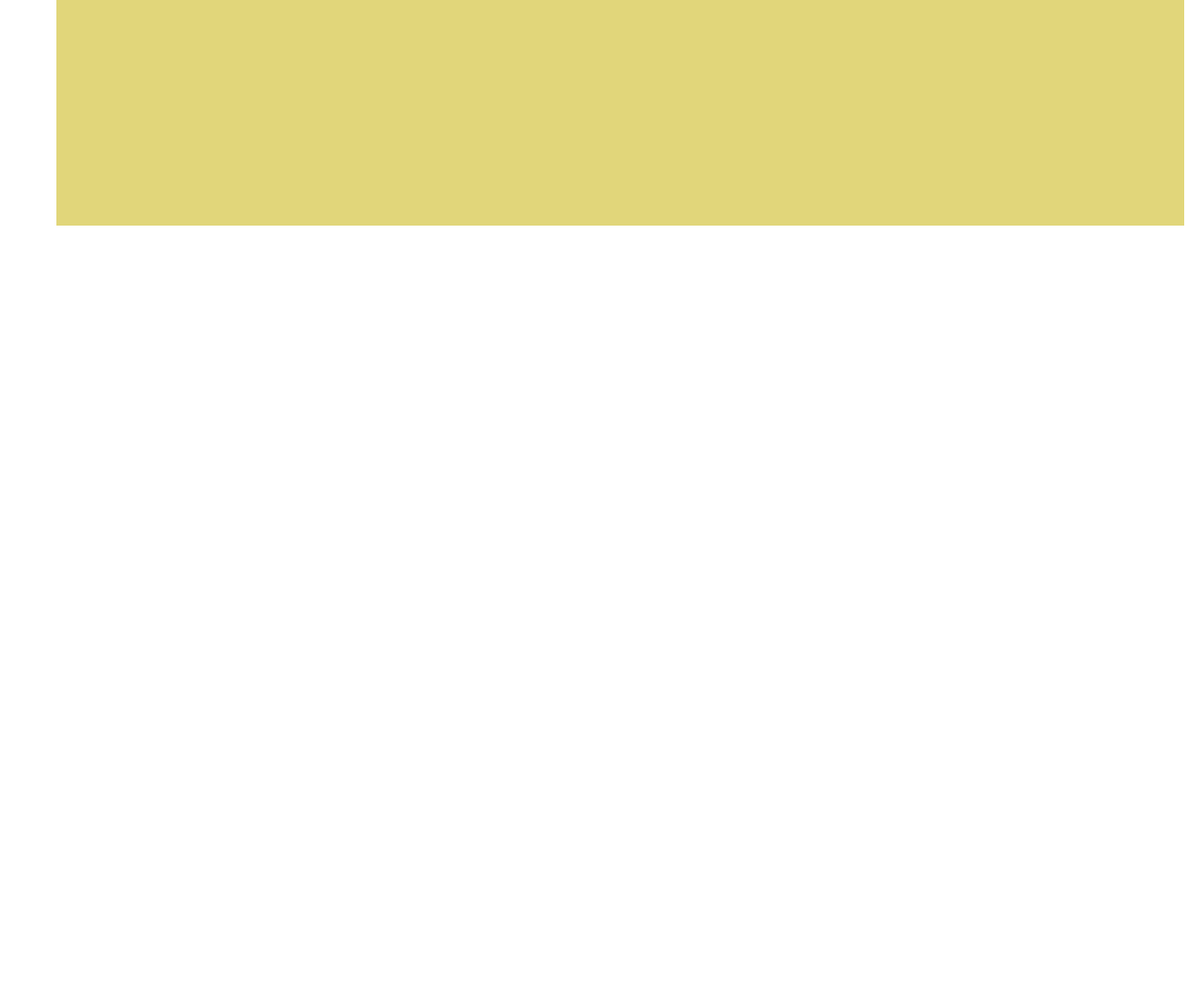
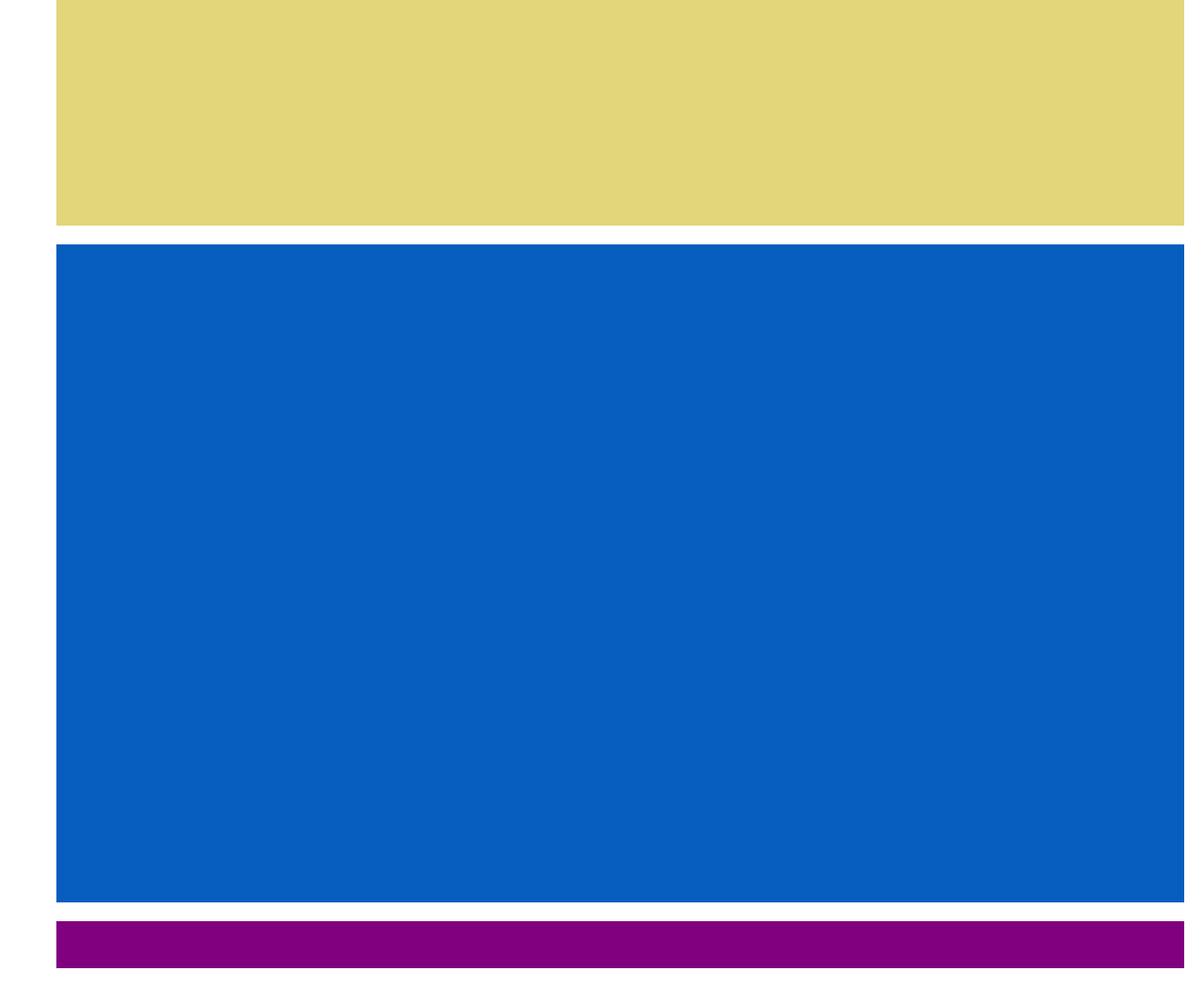
Before and after one commit to CapRex46/htmlcss-struttura-wp, a plain HTML site: page index.html in a window 1280 px wide. Shown: the part 500-1550 px from the top of the page at 94% size. Before the commit the page ends 800 px from the top, so only its background shows below. Drawn offline with Linux system fonts and the light colour scheme.

Commit message:
aggiunto footer

```diff
--- a/index.html
+++ b/index.html
@@ -9,11 +9,14 @@
 
 </head>
 <body>
-    <div class="container">
+    <div class="pagina">
         <header></header>
-        <main>
-            <div class="yelbox"></div>
-        </main>
+        <div class="yelbox"></div>
+        <div class="container">
+           <div class="blubox"></div>
+        </div>
+
+        <footer></footer>
     </div>
 </body>
 </html>
--- a/style.css
+++ b/style.css
@@ -11,7 +11,7 @@ header{
     margin: 20px;
 }
 
-.container {
+.pagina {
     width: 1200px;
     background-color: rgb(255, 255, 255);
     margin: 0 auto;
@@ -25,3 +25,25 @@ header{
     padding: 50px;
     margin: 20px;
 }
+
+.container{
+    width: 1200px;
+    height: 700px;
+    background-color: rgb(7, 93, 190);
+    padding: 50px;
+    margin: 20px;
+}
+
+.blubox{
+    width: 1200px;
+    background-color: #E579E6;
+    padding-left: 50px;
+    float: left;
+}
+
+footer{
+    width: 1200px;
+    background-color: purple;
+    height: 50px;
+    margin: 20px;
+}
```
